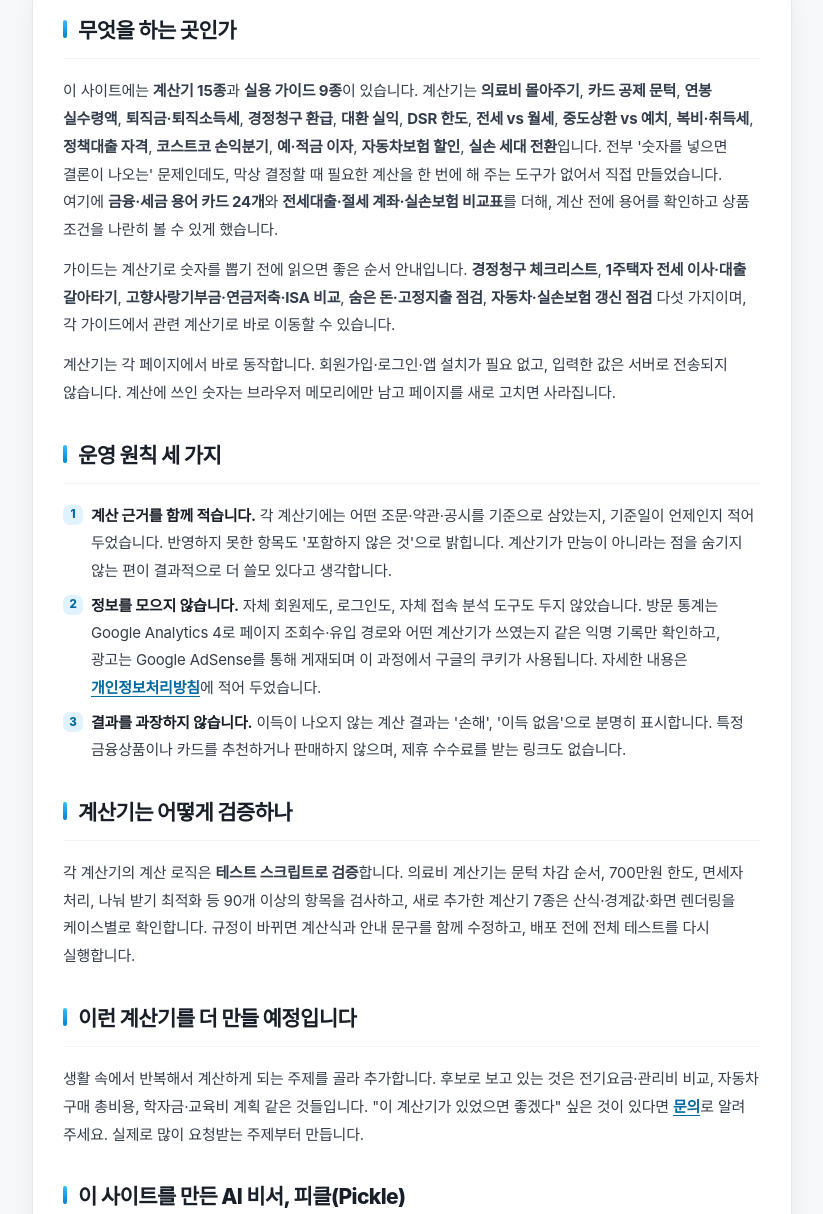
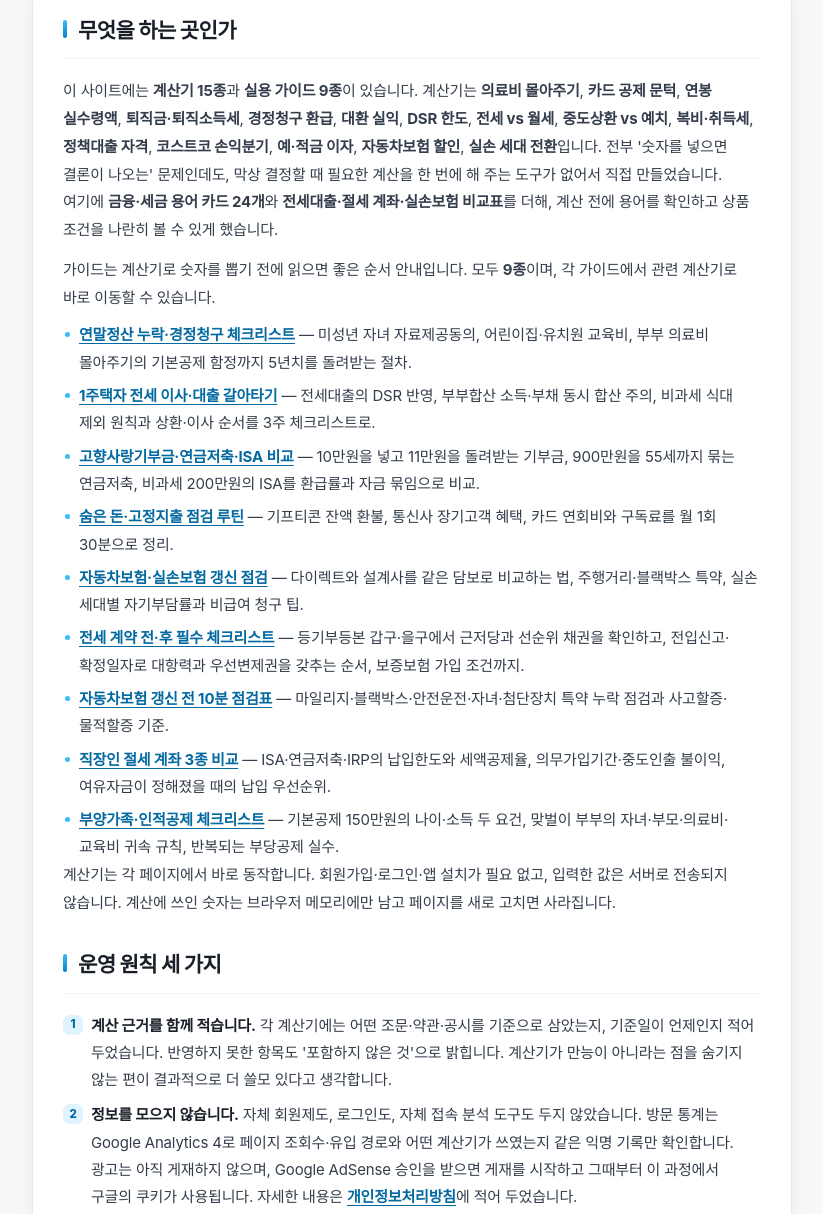
Before and after one commit to besunp1004-cmd/usefulkit, a plain HTML site: page about.html in a window 1280 px wide. Shown: the part 583-1797 px from the top of the page, without its empty margins (228-1051 px from the left). Drawn offline with Linux system fonts and the light colour scheme; a web font is replaced by a local one.

Commit message:
소개·문의 광고 문구를 심사 전 현재 상태로 정정, 소개 페이지 가이드 9종 목록 동기화

```diff
--- a/about.html
+++ b/about.html
@@ -107,13 +107,24 @@
     <section class="prose" style="margin-top:18px;">
       <h2>무엇을 하는 곳인가</h2>
       <p>이 사이트에는 <b>계산기 15종</b>과 <b>실용 가이드 9종</b>이 있습니다. 계산기는 <b>의료비 몰아주기</b>, <b>카드 공제 문턱</b>, <b>연봉 실수령액</b>, <b>퇴직금·퇴직소득세</b>, <b>경정청구 환급</b>, <b>대환 실익</b>, <b>DSR 한도</b>, <b>전세 vs 월세</b>, <b>중도상환 vs 예치</b>, <b>복비·취득세</b>, <b>정책대출 자격</b>, <b>코스트코 손익분기</b>, <b>예·적금 이자</b>, <b>자동차보험 할인</b>, <b>실손 세대 전환</b>입니다. 전부 '숫자를 넣으면 결론이 나오는' 문제인데도, 막상 결정할 때 필요한 계산을 한 번에 해 주는 도구가 없어서 직접 만들었습니다. 여기에 <b>금융·세금 용어 카드 24개</b>와 <b>전세대출·절세 계좌·실손보험 비교표</b>를 더해, 계산 전에 용어를 확인하고 상품 조건을 나란히 볼 수 있게 했습니다.</p>
-      <p>가이드는 계산기로 숫자를 뽑기 전에 읽으면 좋은 순서 안내입니다. <b>경정청구 체크리스트</b>, <b>1주택자 전세 이사·대출 갈아타기</b>, <b>고향사랑기부금·연금저축·ISA 비교</b>, <b>숨은 돈·고정지출 점검</b>, <b>자동차·실손보험 갱신 점검</b> 다섯 가지이며, 각 가이드에서 관련 계산기로 바로 이동할 수 있습니다.</p>
+      <p>가이드는 계산기로 숫자를 뽑기 전에 읽으면 좋은 순서 안내입니다. 모두 <b>9종</b>이며, 각 가이드에서 관련 계산기로 바로 이동할 수 있습니다.</p>
+      <ul>
+        <li><a href="guide-tax-refund.html"><b>연말정산 누락·경정청구 체크리스트</b></a> — 미성년 자녀 자료제공동의, 어린이집·유치원 교육비, 부부 의료비 몰아주기의 기본공제 함정까지 5년치를 돌려받는 절차.</li>
+        <li><a href="guide-jeonse-loan.html"><b>1주택자 전세 이사·대출 갈아타기</b></a> — 전세대출의 DSR 반영, 부부합산 소득·부채 동시 합산 주의, 비과세 식대 제외 원칙과 상환·이사 순서를 3주 체크리스트로.</li>
+        <li><a href="guide-tax-saving.html"><b>고향사랑기부금·연금저축·ISA 비교</b></a> — 10만원을 넣고 11만원을 돌려받는 기부금, 900만원을 55세까지 묶는 연금저축, 비과세 200만원의 ISA를 환급률과 자금 묶임으로 비교.</li>
+        <li><a href="guide-hidden-money.html"><b>숨은 돈·고정지출 점검 루틴</b></a> — 기프티콘 잔액 환불, 통신사 장기고객 혜택, 카드 연회비와 구독료를 월 1회 30분으로 정리.</li>
+        <li><a href="guide-insurance-check.html"><b>자동차보험·실손보험 갱신 점검</b></a> — 다이렉트와 설계사를 같은 담보로 비교하는 법, 주행거리·블랙박스 특약, 실손 세대별 자기부담률과 비급여 청구 팁.</li>
+        <li><a href="guide-jeonse-checklist.html"><b>전세 계약 전·후 필수 체크리스트</b></a> — 등기부등본 갑구·을구에서 근저당과 선순위 채권을 확인하고, 전입신고·확정일자로 대항력과 우선변제권을 갖추는 순서, 보증보험 가입 조건까지.</li>
+        <li><a href="guide-car-insurance.html"><b>자동차보험 갱신 전 10분 점검표</b></a> — 마일리지·블랙박스·안전운전·자녀·첨단장치 특약 누락 점검과 사고할증·물적할증 기준.</li>
+        <li><a href="guide-tax-accounts.html"><b>직장인 절세 계좌 3종 비교</b></a> — ISA·연금저축·IRP의 납입한도와 세액공제율, 의무가입기간·중도인출 불이익, 여유자금이 정해졌을 때의 납입 우선순위.</li>
+        <li><a href="guide-dependents.html"><b>부양가족·인적공제 체크리스트</b></a> — 기본공제 150만원의 나이·소득 두 요건, 맞벌이 부부의 자녀·부모·의료비·교육비 귀속 규칙, 반복되는 부당공제 실수.</li>
+      </ul>
       <p>계산기는 각 페이지에서 바로 동작합니다. 회원가입·로그인·앱 설치가 필요 없고, 입력한 값은 서버로 전송되지 않습니다. 계산에 쓰인 숫자는 브라우저 메모리에만 남고 페이지를 새로 고치면 사라집니다.</p>
 
       <h2>운영 원칙 세 가지</h2>
       <ol>
         <li><b>계산 근거를 함께 적습니다.</b> 각 계산기에는 어떤 조문·약관·공시를 기준으로 삼았는지, 기준일이 언제인지 적어 두었습니다. 반영하지 못한 항목도 '포함하지 않은 것'으로 밝힙니다. 계산기가 만능이 아니라는 점을 숨기지 않는 편이 결과적으로 더 쓸모 있다고 생각합니다.</li>
-        <li><b>정보를 모으지 않습니다.</b> 자체 회원제도, 로그인도, 자체 접속 분석 도구도 두지 않았습니다. 방문 통계는 Google Analytics 4로 페이지 조회수·유입 경로와 어떤 계산기가 쓰였는지 같은 익명 기록만 확인하고, 광고는 Google AdSense를 통해 게재되며 이 과정에서 구글의 쿠키가 사용됩니다. 자세한 내용은 <a href="privacy.html">개인정보처리방침</a>에 적어 두었습니다.</li>
+        <li><b>정보를 모으지 않습니다.</b> 자체 회원제도, 로그인도, 자체 접속 분석 도구도 두지 않았습니다. 방문 통계는 Google Analytics 4로 페이지 조회수·유입 경로와 어떤 계산기가 쓰였는지 같은 익명 기록만 확인합니다. 광고는 아직 게재하지 않으며, Google AdSense 승인을 받으면 게재를 시작하고 그때부터 이 과정에서 구글의 쿠키가 사용됩니다. 자세한 내용은 <a href="privacy.html">개인정보처리방침</a>에 적어 두었습니다.</li>
         <li><b>결과를 과장하지 않습니다.</b> 이득이 나오지 않는 계산 결과는 '손해', '이득 없음'으로 분명히 표시합니다. 특정 금융상품이나 카드를 추천하거나 판매하지 않으며, 제휴 수수료를 받는 링크도 없습니다.</li>
       </ol>
 
```
Also changed, not shown: contact.html (+1 -1 lines), index.html (+2 -2 lines), privacy.html (+1 -1 lines).
